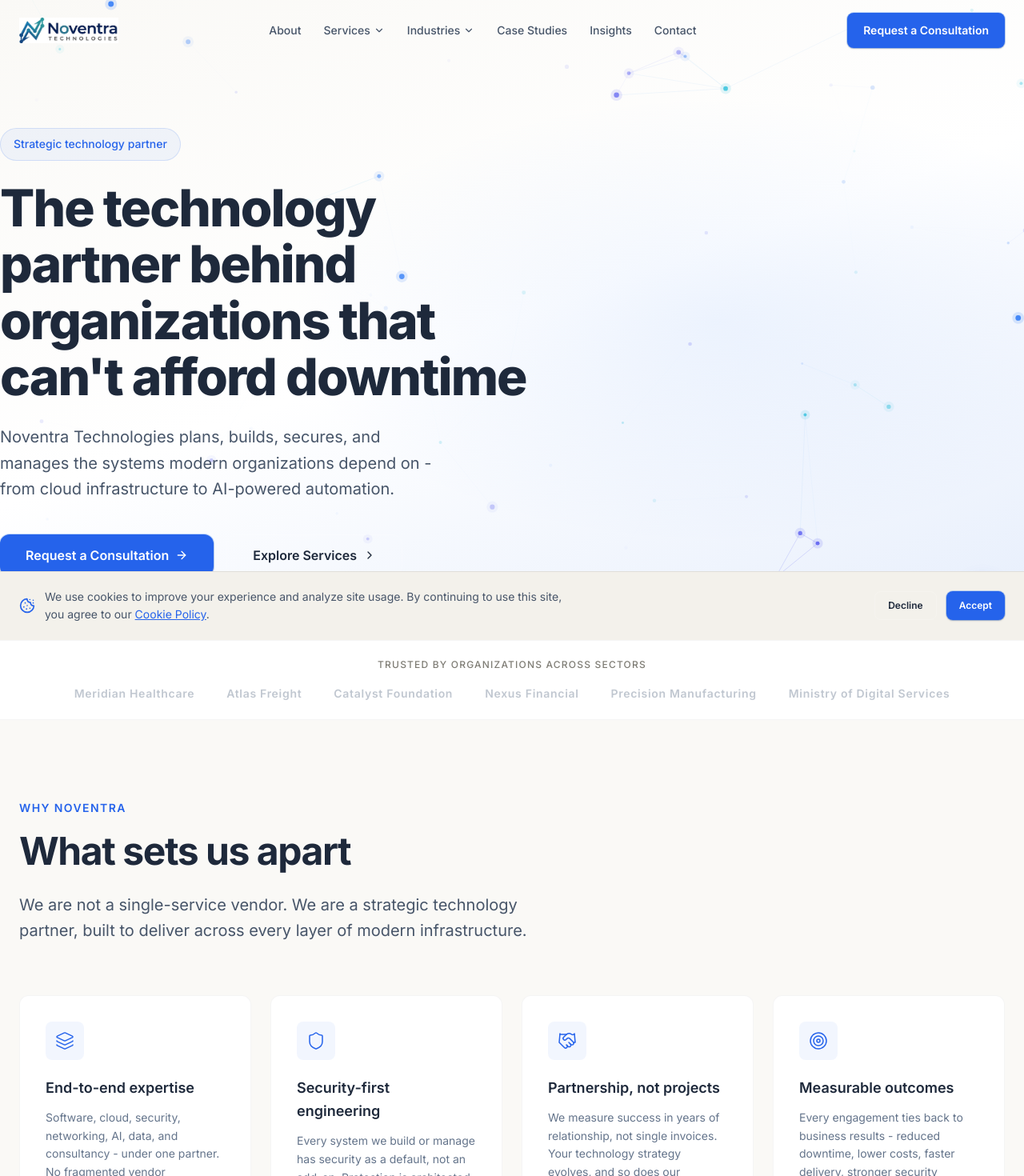
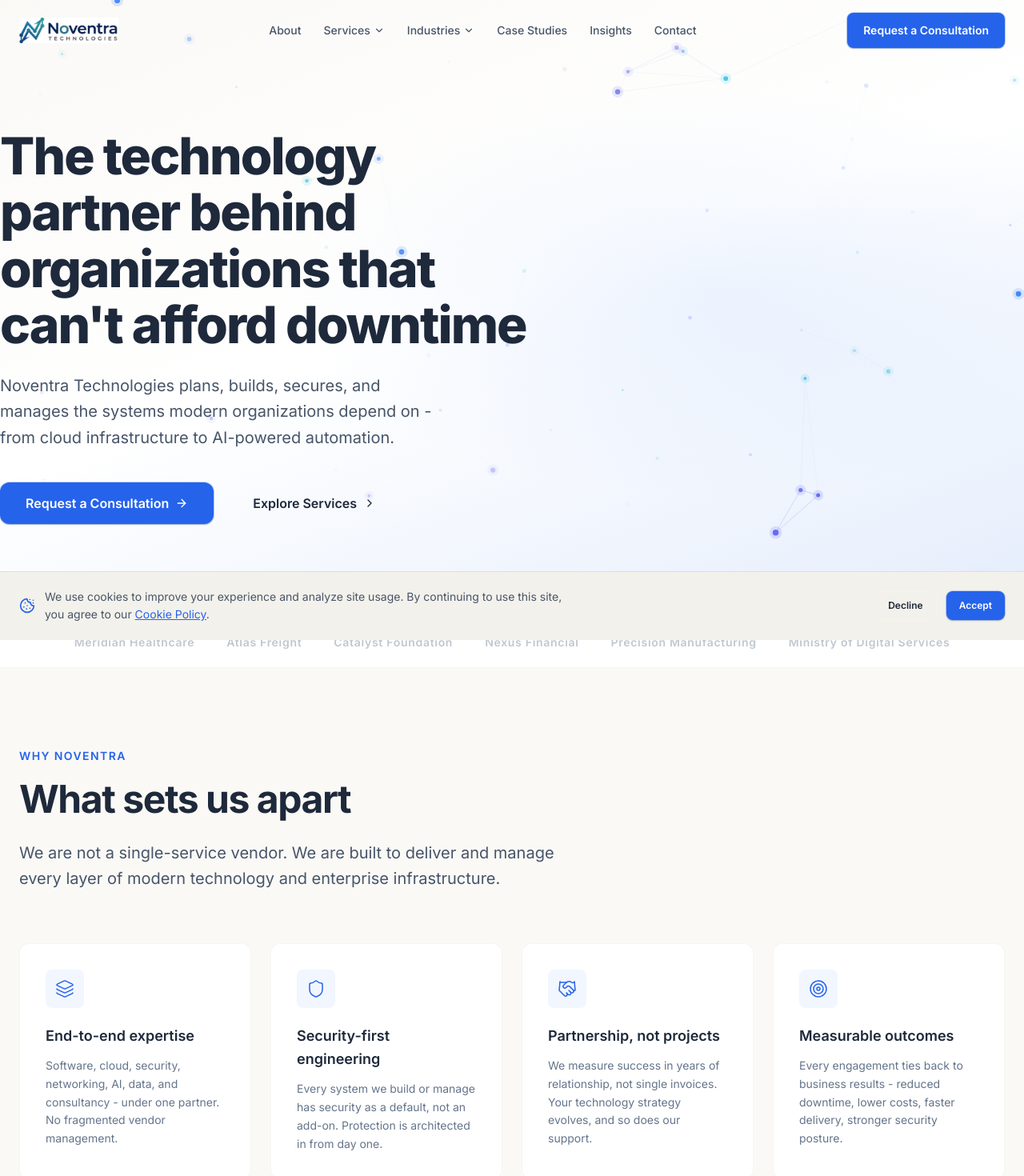
Before and after one commit to devlinuskibet/Noventra, a Next.js app: page / in a window 1280 px wide. Shown: the top 1470 px of the page at 80% size. Built offline with nearby package versions, Linux system fonts and the light colour scheme.

Commit message:
feat(brand): completely remove Strategic technology partner branding

```diff
--- a/src/app/about/page.tsx
+++ b/src/app/about/page.tsx
@@ -48,7 +48,7 @@ const milestones = [
   { year: "2020", title: "Cloud & AI expansion", description: "Expanded into cloud consulting and AI implementation, earning AWS and Microsoft partner certifications." },
   { year: "2022", title: "Government sector entry", description: "First government digital transformation project, establishing credentials in public sector procurement." },
   { year: "2024", title: "500+ projects delivered", description: "Crossed 500 completed projects with a 97% client retention rate across 10+ industry sectors." },
-  { year: "2026", title: "End-to-end maturity", description: "Strategic technology partner offering every layer of modern enterprise technology, from infrastructure to intelligence." },
+  { year: "2026", title: "End-to-end maturity", description: "Delivering and managing every layer of modern enterprise technology, from infrastructure to intelligence." },
 ];
 
 export default function AboutPage() {
--- a/src/app/layout.tsx
+++ b/src/app/layout.tsx
@@ -8,7 +8,7 @@ import MaintenanceWrapper from "@/components/MaintenanceWrapper";
 
 export const metadata: Metadata = {
   title: {
-    default: "Noventra Technologies - Strategic Technology Partner",
+    default: "Noventra Technologies",
     template: "%s | Noventra Technologies",
   },
   description:
@@ -33,7 +33,7 @@ export const metadata: Metadata = {
     type: "website",
     locale: "en_US",
     siteName: "Noventra Technologies",
-    title: "Noventra Technologies - Strategic Technology Partner",
+    title: "Noventra Technologies",
     description:
       "Plan, build, secure, and scale your technology with a long-term strategic partner.",
   },
--- a/src/app/page.tsx
+++ b/src/app/page.tsx
@@ -44,8 +44,8 @@ export default function HomePage() {
             <span className="eyebrow">Why Noventra</span>
             <h2 className="section-title">What sets us apart</h2>
             <p className="section-subtitle">
-              We are not a single-service vendor. We are a strategic technology partner,
-              built to deliver across every layer of modern infrastructure.
+              We are not a single-service vendor. We are built to deliver and manage
+              every layer of modern technology and enterprise infrastructure.
             </p>
           </div>
           <div className={styles.valueGrid}>
--- a/src/app/sections/HeroSection.tsx
+++ b/src/app/sections/HeroSection.tsx
@@ -12,9 +12,6 @@ export default function HeroSection() {
       <div className={styles.heroGradient} />
       <div className={`container ${styles.heroInner}`}>
         <div className={styles.heroContent}>
-          <span className={styles.heroEyebrow}>
-            Strategic technology partner
-          </span>
           <h1 className={styles.heroTitle}>
             The technology partner behind organizations that can&apos;t afford downtime
           </h1>
```
